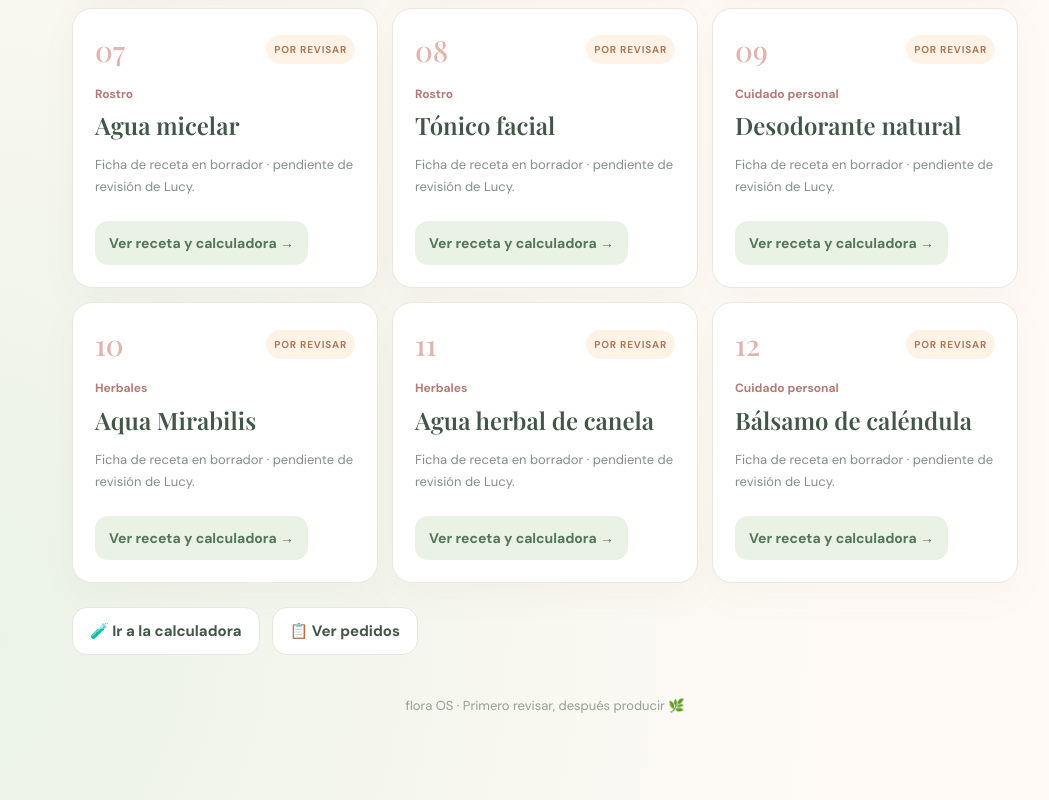
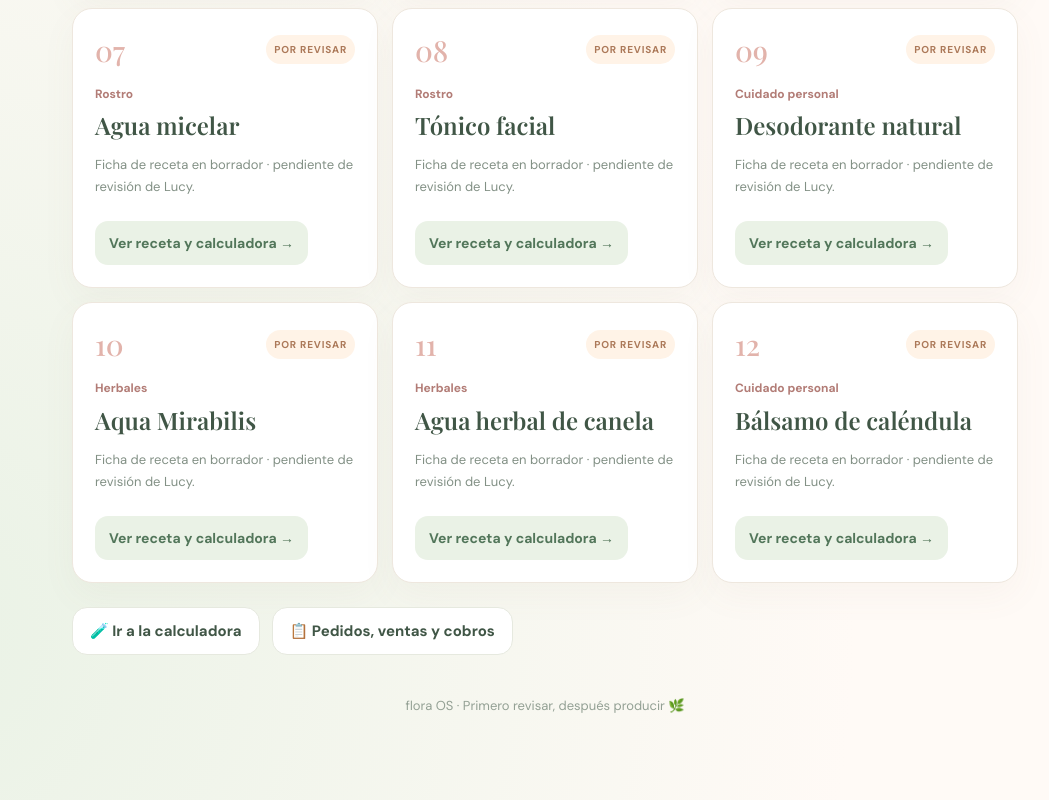
Before and after one commit to alexibarraar-ops/flora, a plain HTML site: page productos.html in a window 1280 px wide. Shown: the part 1507-2307 px from the top of the page, without its empty margins (95-1144 px from the left). Drawn offline with nearby package versions, Linux system fonts and the light colour scheme.

```diff
--- a/productos.html
+++ b/productos.html
@@ -13,7 +13,7 @@
 <article class="product"><div class="product-top"><span class="number">09</span><span class="tag">POR REVISAR</span></div><p class="type">Cuidado personal</p><h2>Desodorante natural</h2><p class="small">Ficha de receta en borrador · pendiente de revisión de Lucy.</p><button type="button" class="review" data-recipe="FL-006" aria-label="Ver fórmula y calculadora">Ver receta y calculadora →</button></article>
 <article class="product"><div class="product-top"><span class="number">10</span><span class="tag">POR REVISAR</span></div><p class="type">Herbales</p><h2>Aqua Mirabilis</h2><p class="small">Ficha de receta en borrador · pendiente de revisión de Lucy.</p><button type="button" class="review" data-recipe="FL-011" aria-label="Ver fórmula y calculadora">Ver receta y calculadora →</button></article>
 <article class="product"><div class="product-top"><span class="number">11</span><span class="tag">POR REVISAR</span></div><p class="type">Herbales</p><h2>Agua herbal de canela</h2><p class="small">Ficha de receta en borrador · pendiente de revisión de Lucy.</p><button type="button" class="review" data-recipe="FL-010" aria-label="Ver fórmula y calculadora">Ver receta y calculadora →</button></article>
-<article class="product"><div class="product-top"><span class="number">12</span><span class="tag">POR REVISAR</span></div><p class="type">Cuidado personal</p><h2>Bálsamo de caléndula</h2><p class="small">Ficha de receta en borrador · pendiente de revisión de Lucy.</p><button type="button" class="review" data-recipe="FL-012" aria-label="Ver fórmula y calculadora">Ver receta y calculadora →</button></article></section><nav class="links" aria-label="Más módulos"><a href="./calculadora.html">🧪 Ir a la calculadora</a><a href="./pedidos.html">📋 Ver pedidos</a></nav><p class="foot">flora OS · Primero revisar, después producir 🌿</p></main><script src="./src/calculadora.js"></script><script>
+<article class="product"><div class="product-top"><span class="number">12</span><span class="tag">POR REVISAR</span></div><p class="type">Cuidado personal</p><h2>Bálsamo de caléndula</h2><p class="small">Ficha de receta en borrador · pendiente de revisión de Lucy.</p><button type="button" class="review" data-recipe="FL-012" aria-label="Ver fórmula y calculadora">Ver receta y calculadora →</button></article></section><nav class="links" aria-label="Más módulos"><a href="./calculadora.html">🧪 Ir a la calculadora</a><a href="./ventas.html">📋 Pedidos, ventas y cobros</a></nav><p class="foot">flora OS · Primero revisar, después producir 🌿</p></main><script src="./src/calculadora.js"></script><script>
 'use strict';
 let formulas=new Map(),productoActual=null;
 const out=document.getElementById('loadStatus'),body=document.getElementById('recipeBody'),detail=document.getElementById('detail');
```
